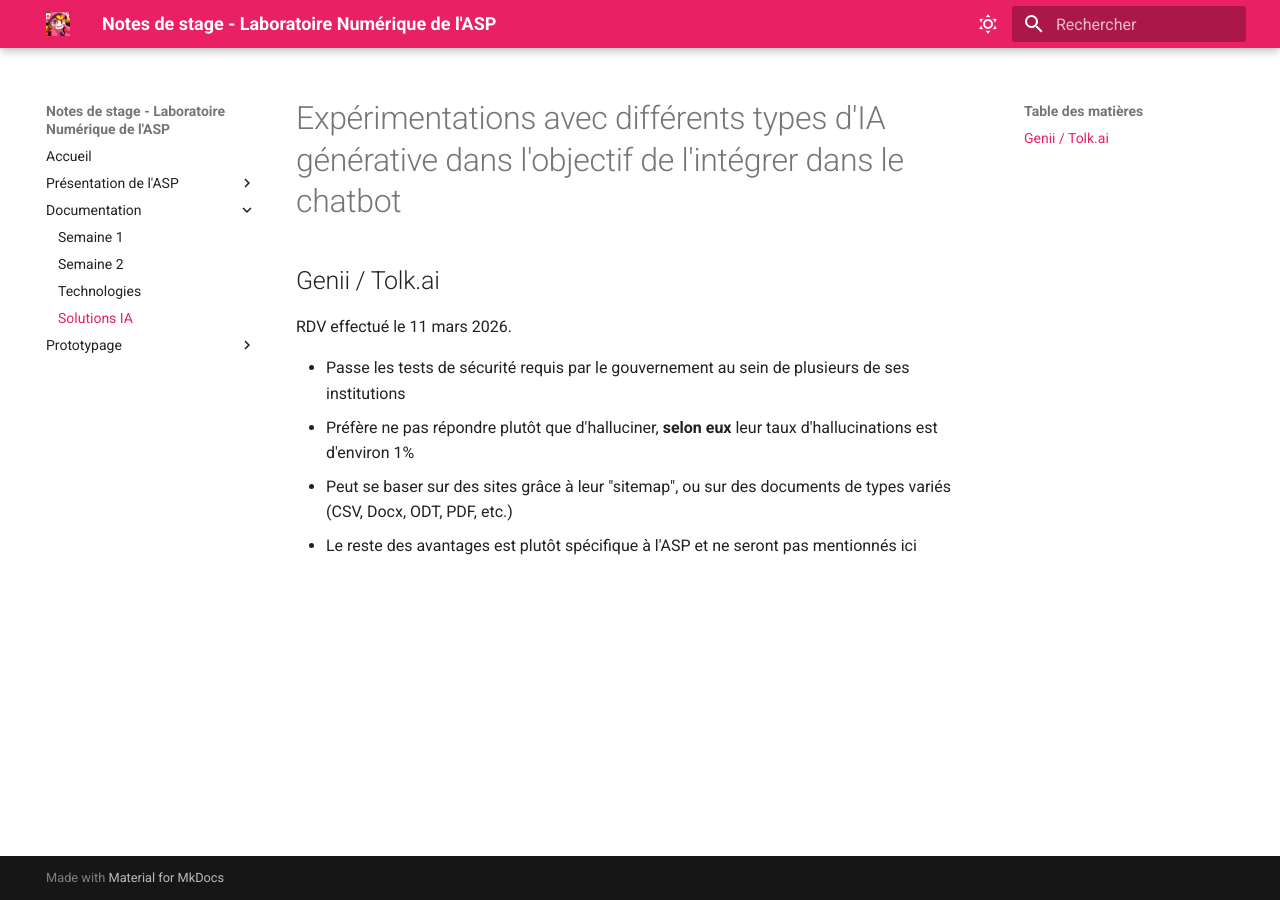
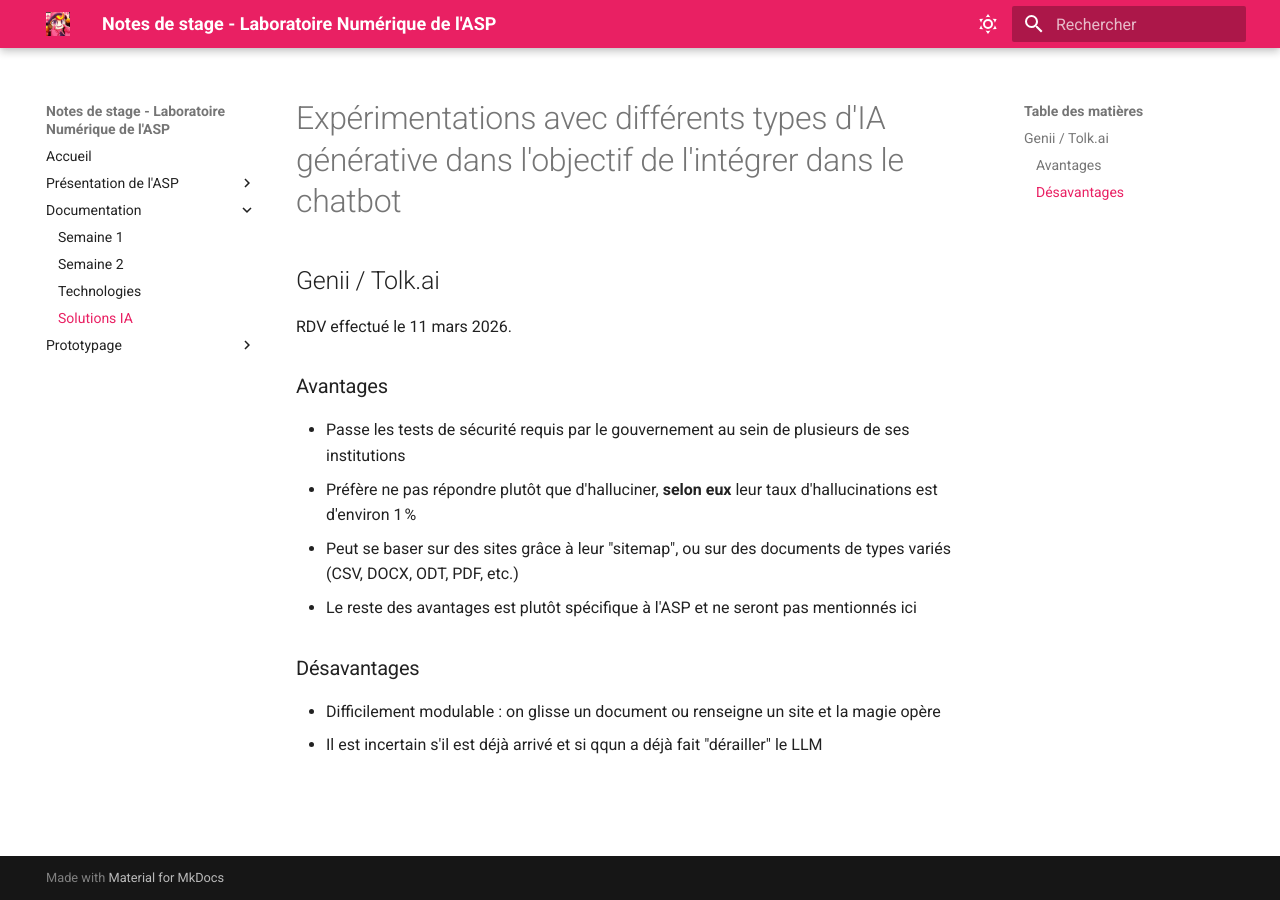
Before and after one commit to naguiagahnim/ASP-Mkdocs, an MkDocs documentation site: the page built from docs/2-recherche-chatbots/documentation/Technos/ia-sol.md, in a window 1280 px wide. Built offline with MkDocs 1.6.1 and Material for MkDocs 9.7.7, drawn with Linux system fonts in a browser that asks for light colours.

Commit message:
update notes

```diff
--- a/docs/2-recherche-chatbots/documentation/Technos/ia-sol.md
+++ b/docs/2-recherche-chatbots/documentation/Technos/ia-sol.md
@@ -4,11 +4,16 @@
 
 RDV effectué le 11 mars 2026.
 
+### Avantages
 - Passe les tests de sécurité requis par le gouvernement au sein de plusieurs de
   ses institutions
 - Préfère ne pas répondre plutôt que d'halluciner, **selon eux** leur taux
-  d'hallucinations est d'environ 1%
+  d'hallucinations est d'environ 1 %
 - Peut se baser sur des sites grâce à leur "sitemap", ou sur des documents de
-  types variés (CSV, Docx, ODT, PDF, etc.)
+  types variés (CSV, DOCX, ODT, PDF, etc.)
 - Le reste des avantages est plutôt spécifique à l'ASP et ne seront pas
   mentionnés ici
+
+### Désavantages
+  - Difficilement modulable : on glisse un document ou renseigne un site et la magie opère
+  - Il est incertain s'il est déjà arrivé et si qqun a déjà fait "dérailler" le LLM
```
